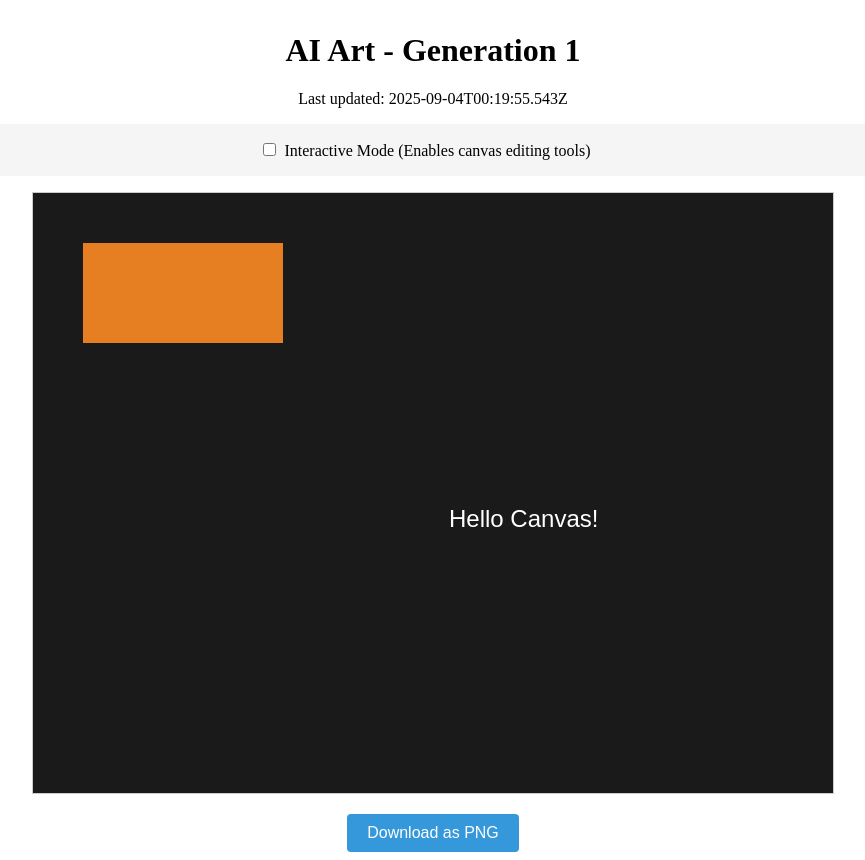
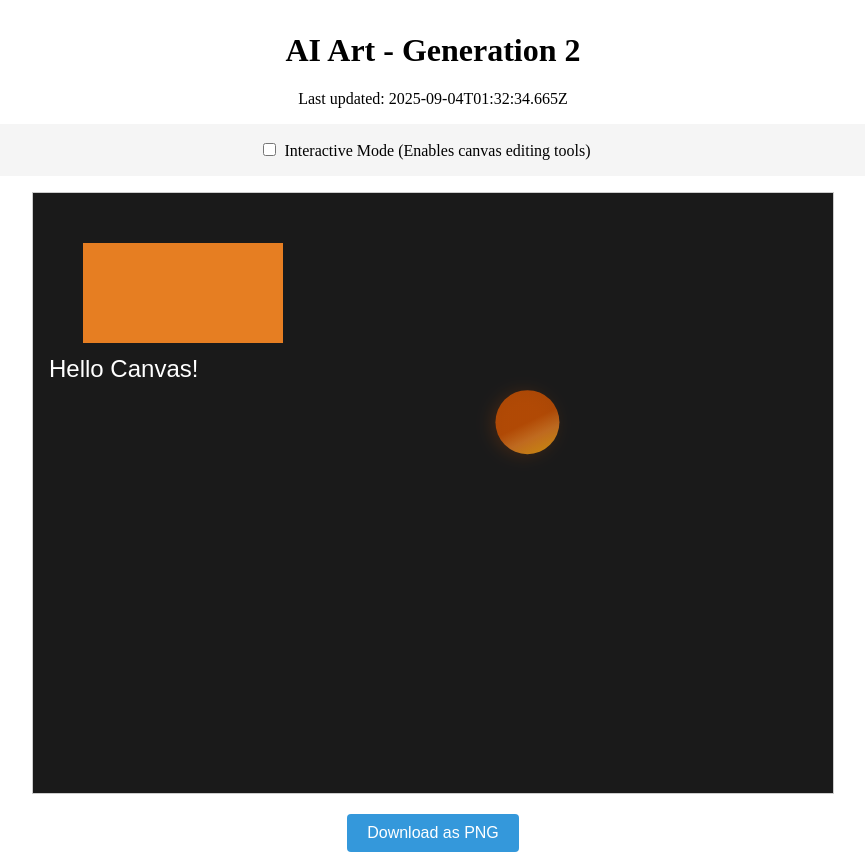
Before and after one commit to mcclowes/ai-art, a React (Vite) app: page / in a window 1280 px wide. Shown: the whole page, without its empty margins (207-1072 px from the left). Built offline with nearby package versions, Linux system fonts and the light colour scheme.

Commit message:
Improve artwork - Generation 2

```diff
--- a/src/artwork-state.ts
+++ b/src/artwork-state.ts
@@ -43,15 +43,41 @@ export const artworkState: ArtworkState = {
     },
     {
       "type": "text",
-      "x": 416,
-      "y": 334,
+      "x": 16,
+      "y": 184,
       "text": "Hello Canvas!",
       "font": "24px Arial",
       "fillStyle": "#fff",
       "id": "text1"
+    },
+    {
+      "type": "circle",
+      "x": 494.4375772558714,
+      "y": 229.17181705809645,
+      "radius": 32,
+      "fillStyle": "#d35400",
+      "gradient": {
+        "type": "linear",
+        "colors": [
+          "#d35400",
+          "#e67e22",
+          "#f39c12"
+        ],
+        "direction": 63.97305610301271,
+        "centerX": 0.3660980993202287,
+        "centerY": 0.40315138198503353
+      },
+      "shadow": {
+        "blur": 15.880291140456052,
+        "color": "#d3540040",
+        "offsetX": -3.9572466862352162,
+        "offsetY": 1.6111255169292305
+      },
+      "opacity": 0.7712827142457442,
+      "id": "gradient_circle_1756949554665"
     }
   ],
-  "generation": 1,
-  "lastUpdated": "2025-09-04T00:19:55.543Z",
+  "generation": 2,
+  "lastUpdated": "2025-09-04T01:32:34.665Z",
   "cycleStarted": "2025-09-04T00:19:55.543Z"
 };
```
